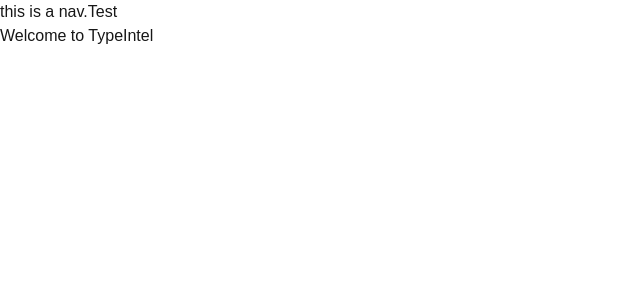
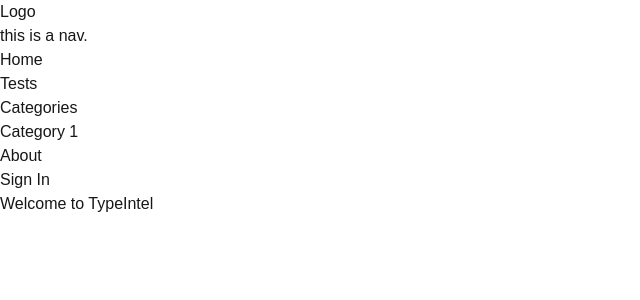
Before and after one commit to Saran-pariyar/TypeIntel-2025, a Next.js app: page / in a window 1280 px wide. Shown: the top 300 px of the page, without its empty margins (0-640 px from the left). Built offline with nearby package versions, Linux system fonts and the light colour scheme.

Commit message:
sub-menu in nav

```diff
--- a/src/components/Navbar/Navbar.tsx
+++ b/src/components/Navbar/Navbar.tsx
@@ -1,53 +1,86 @@
 // import Image from "next/image";
 import { NavLinkInterface } from "@/types/navbarTypes";
+import Link from "next/link";
 
-const navLinks: NavLinkInterface[] = [
+const navLinksItems: NavLinkInterface[] = [
     {
         name: 'Home',
         path: '/',
         isActive: (pathname: string) => pathname === '/',
     },
     {
-        name: 'Test',
-        path: '/',
-        isActive: (pathname: string) => pathname === '/test',
+        name: 'Tests',
+        path: '/tests',
+        isActive: (pathname: string) => pathname === '/tests',
     },
     {
         name: 'Categories',
-        path: '/',
-        subMenu:[],
+        path: '/categories',
+        subMenu: [{
+            name: 'Category 1',
+            path: '/categories/category1',
+            isActive: (pathname: string) => pathname === '/categories/category1',
+        }],
         isActive: (pathname: string) => pathname === '/categories',
     },
     {
         name: 'About',
-        path: '/',
+        path: '/about',
         isActive: (pathname: string) => pathname === '/about',
     },
     {
         name: 'Sign In',
-        path: '/',
+        path: '/sign-in',
         isActive: (pathname: string) => pathname === '/sign-in',
     },
 ]
 
-export default function  Navbar() {
+export default function Navbar() {
 
     return (
         <nav>
-            <div className="nav-logo">
+            <div className="nav-logo-container">
                 {/* <Image
                     src="/logo.png"
                     alt="Logo"
                     width={100}
                     height={50}
                 /> */}
+                <h3>Logo</h3>
             </div>
 
-            <div className="nav-links-section">
+            <div className="nav-list-container">
 
-                    this is a nav.
+                this is a nav.
 
-                    {navLinks[1].name}
+                <ul className="nav-list">
+
+                    {
+                        navLinksItems.map((item, index) => {
+                            return (
+                                <li key={item.path}>
+                                    <Link href={item.path} key={index} > {item.name} </Link>
+                                    {
+                                        item.subMenu && item.subMenu.length > 0 && (
+                                            <ul className="sub-menu">
+                                                {
+                                                    item.subMenu.map((item) => {
+                                                        return <Link href={item.path} key={item.path}>{item.name}</Link>
+                                                    })
+                                                }
+
+                                            </ul>
+                                        )
+                                    }
+                                </li>
+                            )
+                        })
+
+
+
+                    }
+
+                </ul>
             </div>
         </nav>
     )
--- a/src/types/navbarTypes.ts
+++ b/src/types/navbarTypes.ts
@@ -1,6 +1,14 @@
+import path from "path";
+
 export interface NavLinkInterface {
     name: string;
     path: string;
-    subMenu?: []; // Optional sub-menu items
+    subMenu?: [
+        {
+            name: string;
+            path: string;
+            isActive: (pathname: string) => boolean
+        }
+    ]; // Optional sub-menu items
     isActive?: (pathname: string) => boolean; // Optional function to determine active state
 }
```
